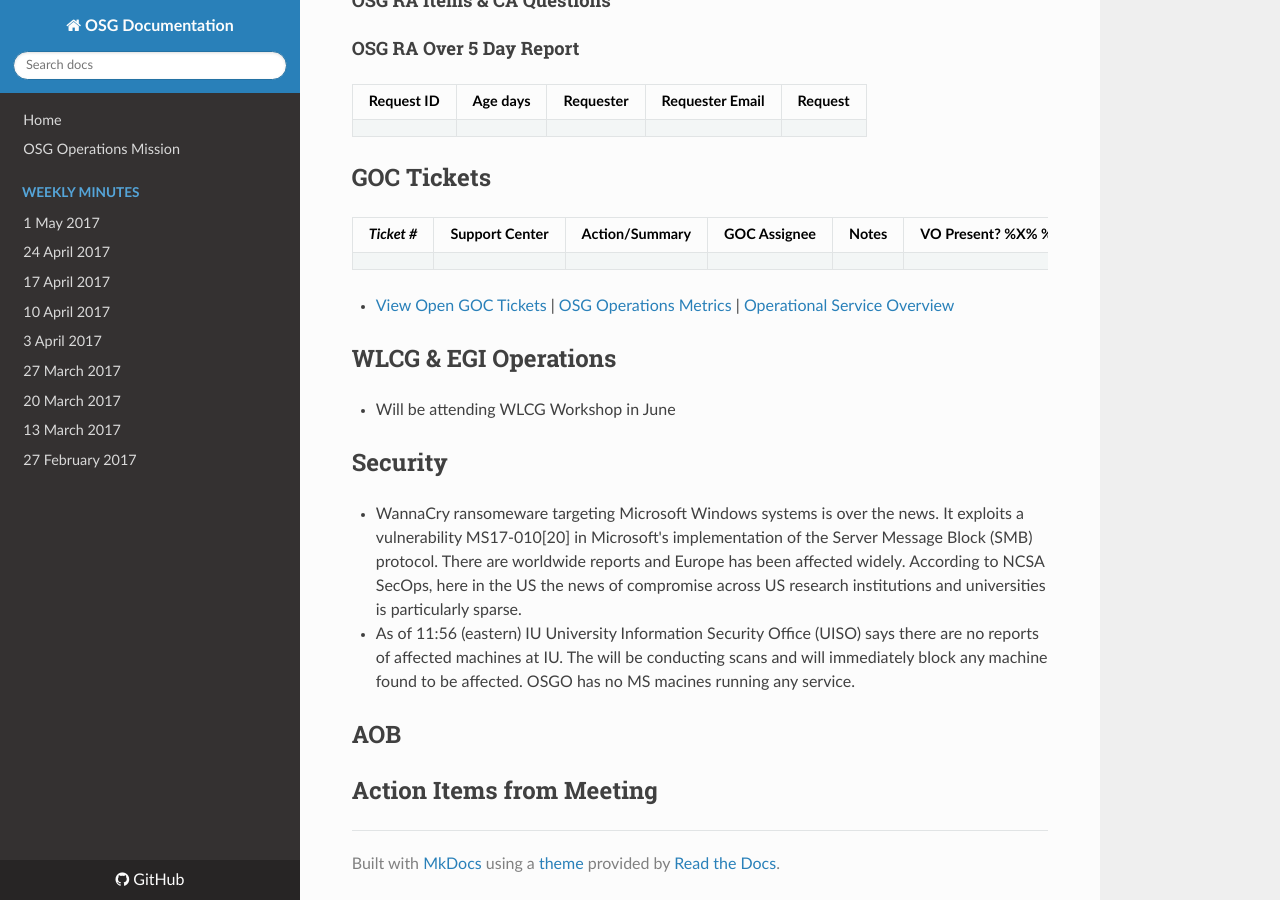
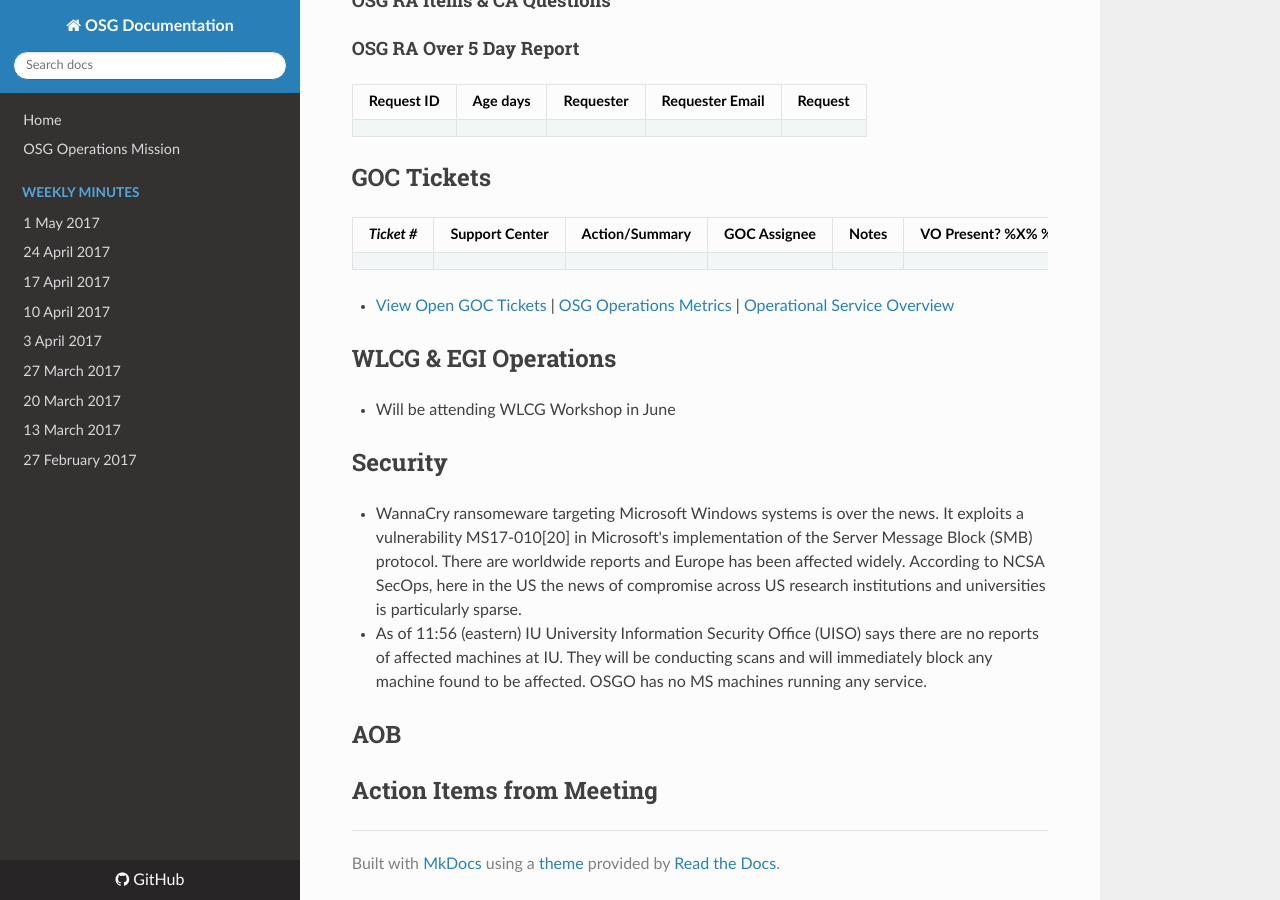
Before and after one commit to osg-htc/operations, an MkDocs documentation site: the page built from docs/WeeklyMinutes/15May2017.md, in a window 1280 px wide and 900 px high, scrolled down 2646 px. Built offline with MkDocs 1.6.1, drawn with Linux system fonts in a browser that asks for light colours; nearby versions of some CDN libraries; old or Windows-style settings are respelled for this version of MkDocs.

Commit message:
Update 15May2017.md

```diff
--- a/docs/WeeklyMinutes/15May2017.md
+++ b/docs/WeeklyMinutes/15May2017.md
@@ -79,7 +79,7 @@
 
 ## Security
    * WannaCry ransomeware targeting Microsoft Windows systems is over the news. It exploits a vulnerability MS17-010[20] in Microsoft's implementation of the Server Message Block (SMB) protocol. There are worldwide reports and Europe has been affected widely. According to NCSA SecOps, here in the US the news of compromise across US research institutions and universities is particularly sparse.
-   * As of 11:56 (eastern) IU University Information Security Office (UISO) says there are no reports of affected machines at IU. The will be conducting scans and will immediately block any machine found to be affected. OSGO has no MS macines running any service.
+   * As of 11:56 (eastern) IU University Information Security Office (UISO) says there are no reports of affected machines at IU. They will be conducting scans and will immediately block any machine found to be affected. OSGO has no MS machines running any service.
 
 
 ## AOB
```
